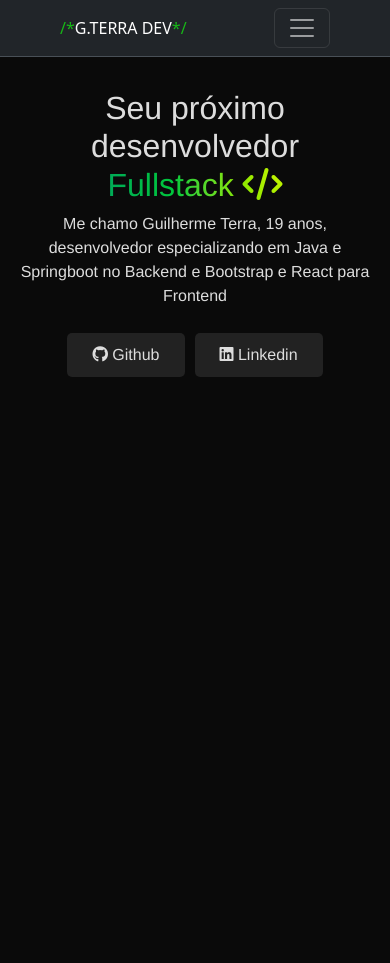
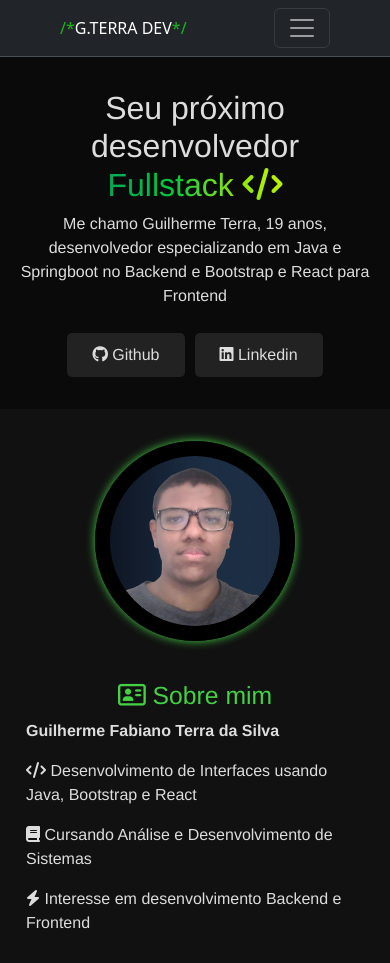
Before and after one commit to guifterra/Meu-Portfolio, a plain HTML site: page index.html in a window 390 px wide. Before the commit the page ends 844 px from the top, so only its background shows below. Drawn offline with nearby package versions, Linux system fonts and the light colour scheme.

Commit message:
Fifth commit

```diff
--- a/css/style.css
+++ b/css/style.css
@@ -79,6 +79,49 @@ body{
 
 }
 
+/* Config Section About */
+.container-sect-about{
+    background-color: #111;
+    font-family: Helvetica;
+    padding: 3rem;
+}
+
+.container-about{
+    display: flex;
+    flex-direction: row;
+    height: 300px;
+}
+
+.about-item,
+.about-item-2{
+    display: flex;
+    flex: 1;
+    height: 100%;
+    align-items: center;
+    justify-content: end;
+    padding: 0px 60px;
+}
+
+.about-item-2{
+    justify-content: left;
+}
+
+.img-profile-control{
+    border: 15px solid #000;
+    box-shadow: 0px 0px 10px rgb(68, 209, 68);
+    height: 300px;
+    width: 300px;
+}
+
+.text-profile-control{
+    color: #DDD;
+    font-size: 1rem;
+}
+
+.text-profile-control h2{
+    color: rgb(68, 209, 68);
+}
+
 /* Responsividade */
 @media (max-width: 1050px){
 
@@ -101,6 +144,23 @@ body{
         font-size: 3rem;
     }
 
+    /* Section About */
+    .container-about{
+        flex-direction: column;
+    }
+
+    .about-item,
+    .about-item-2{
+        justify-content: center;
+    }
+
+    .about-item-2{
+        margin-top: 40px;
+    }
+
+    .container-about{
+        height: 600px;
+    }
 }
 
 @media (max-width: 450px){
@@ -131,4 +191,31 @@ body{
         margin-left: 5px;
         margin-right: 5px;
     }
+
+    /* Section About */
+    .container-sect-about{
+        padding: 1rem;
+    }
+
+    .container-about{
+        height: 490px;
+    }
+
+    .img-profile-control{
+        height: 200px;
+        width: 200px;
+    }
+
+    .text-profile-control{
+        font-size: 1rem;
+    }
+
+    .about-item,
+    .about-item-2{
+        padding: 0px 10px;
+    }
+
+    .text-profile-control h2{
+        text-align: center;
+    }
 }
--- a/index.html
+++ b/index.html
@@ -47,6 +47,25 @@
          </div>
         </div>
       </section>
+
+      <section class="container-sect-about">
+        <div class="py-3 py-cellphone">
+          <div class="container-about">
+            <div class="about-item">
+              <img src="imgs/profile-pic.png" alt="Foto do Autor do Site" class="rounded-circle img-profile-control">
+            </div>
+            <div class="about-item-2">
+              <div class="text-profile-control">
+                <h2><i class="fa-regular fa-address-card"></i> Sobre mim</h2>
+                <p><strong>Guilherme Fabiano Terra da Silva</strong></p>
+                <p><i class="fa-solid fa-code"></i> Desenvolvimento de Interfaces usando Java, Bootstrap e React</p>
+                <p><i class="fa-solid fa-book"></i> Cursando Análise e Desenvolvimento de Sistemas</p>
+                <p><i class="fa-solid fa-bolt"></i> Interesse em desenvolvimento Backend e Frontend</p>
+              </div>
+            </div>
+          </div>
+        </div>
+      </section>
     </main>
 
     <script src="https://cdn.jsdelivr.net/npm/bootstrap@5.3.2/dist/js/bootstrap.bundle.min.js" integrity="sha384-C6RzsynM9kWDrMNeT87bh95OGNyZPhcTNXj1NW7RuBCsyN/o0jlpcV8Qyq46cDfL" crossorigin="anonymous"></script>
```
Also changed, not shown: imgs/UnderConstruction.png (deleted), imgs/profile-pic.png (added).
